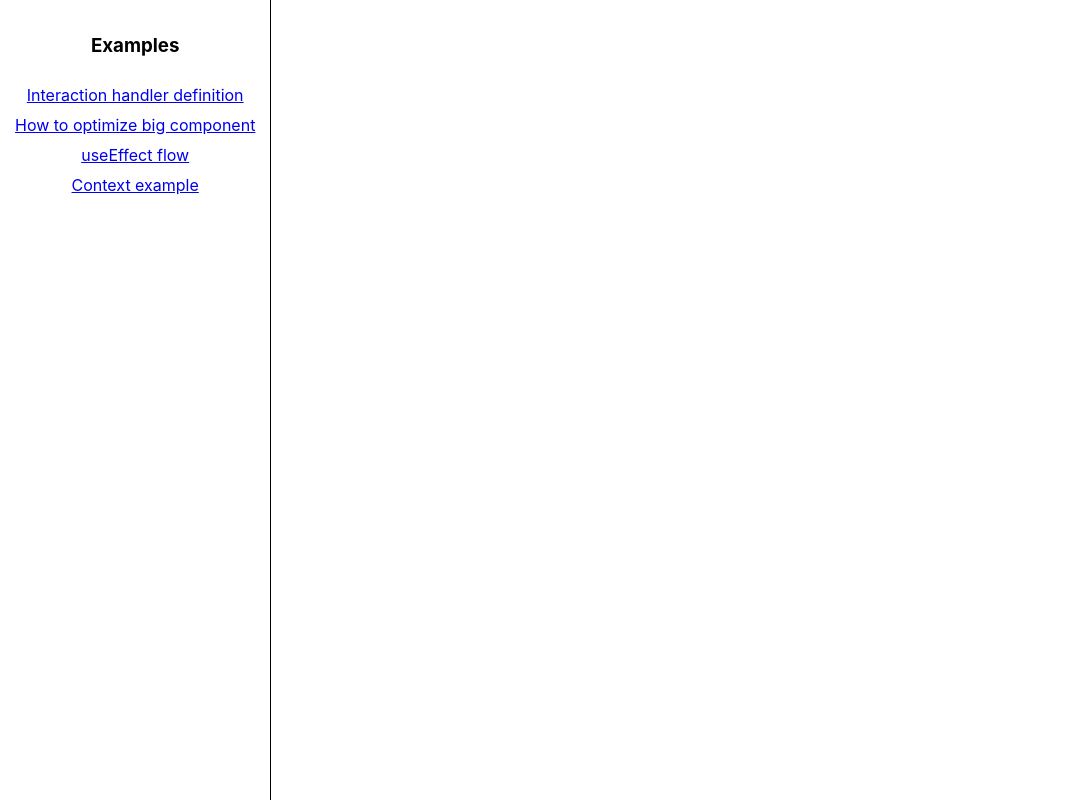
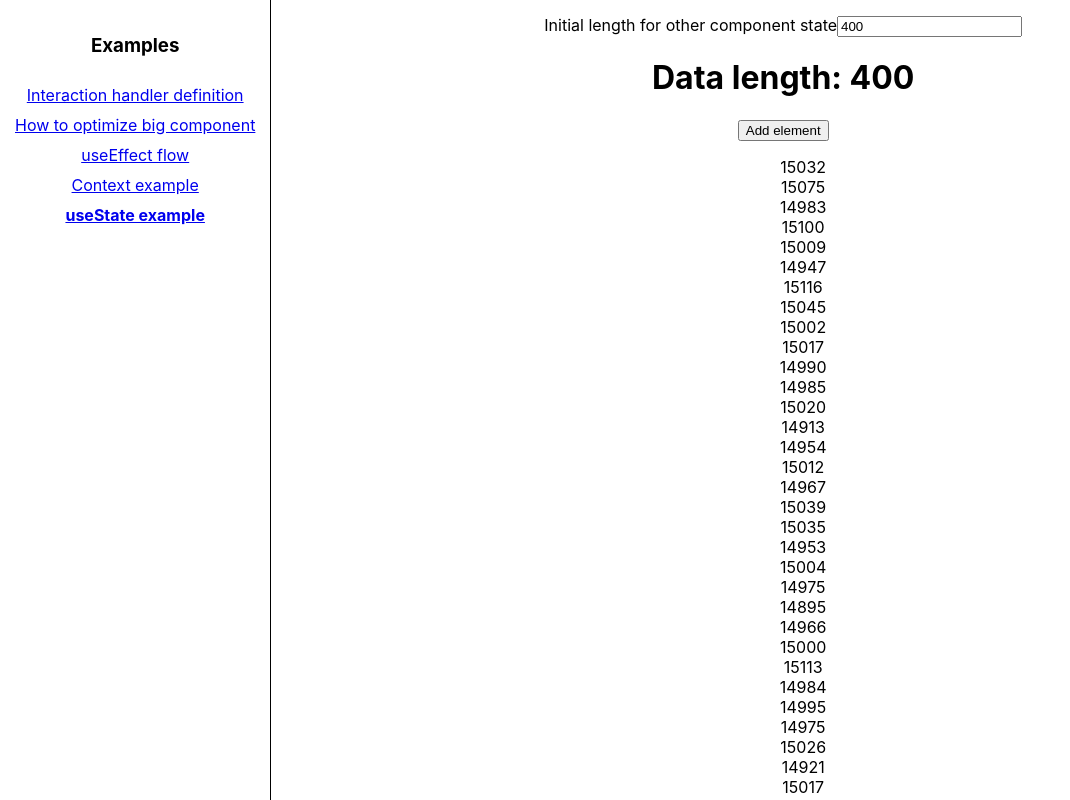
Before and after one commit to Selleo/react_devpath_examples, a React (Create React App) app: page /basics/useStateExample in a window 1280 px wide. Shown: the whole page, without its empty margins (0-1070 px from the left). Built offline with nearby package versions, Linux system fonts and the light colour scheme.

Commit message:
Add example with expensive initialState

```diff
--- a/src/App.js
+++ b/src/App.js
@@ -6,7 +6,7 @@ import {
   HandlerMethods,
   OptimizationRouter,
   UseEffect2,
-  UseEffectFlow,
+  UseEffectFlow, UseStateExample,
 } from "./pages/Basic";
 
 function App() {
@@ -20,6 +20,7 @@ function App() {
         </NavLink>
         <NavLink to="/basics/useEffect">useEffect flow</NavLink>
         <NavLink to="/basics/contextExample">Context example</NavLink>
+        <NavLink to="/basics/useStateExample">useState example</NavLink>
       </nav>
       <div className="example">
         <Routes>
@@ -31,6 +32,7 @@ function App() {
           <Route path="/basics/useEffect" element={<UseEffectFlow />} />
           <Route path="/basics/useEffect2" element={<UseEffect2 />} />
           <Route path="/basics/contextExample" element={<ContextExample />} />
+          <Route path="/basics/useStateExample" element={<UseStateExample />} />
         </Routes>
       </div>
     </div>
--- a/src/pages/Basic/BigListOptimizationExample/OptimizationRouter.js
+++ b/src/pages/Basic/BigListOptimizationExample/OptimizationRouter.js
@@ -11,7 +11,7 @@ const apps = [
   OptimizedWithContainedListApp,
 ]
 
-function OptimizationRouter() {
+export function OptimizationRouter() {
   const [displayIndex, setIndex] = useState(0);
 
   const toggleDisplay = useCallback(() => {
@@ -31,5 +31,3 @@ function OptimizationRouter() {
     </div>
   );
 }
-
-export default OptimizationRouter;
--- /dev/null
+++ b/src/pages/Basic/UseStateExample/ComponentWithExpensiveState.js
@@ -0,0 +1,60 @@
+import { memo, useEffect, useState } from "react";
+
+const Button = ({ onClickHandler, children }) => {
+  console.log("Button rerender");
+  return <button onClick={onClickHandler}>{children}</button>;
+};
+const MemoizedButton = memo(Button);
+
+export function ComponentWithExpensiveState({ initialLength }) {
+  // useState optimization #1
+  const [data, setData] = useState(
+    Array.from({ length: initialLength }, () => {
+      const val = Math.round(
+        Array.from(Array(30_000))
+          .map(() => Math.random())
+          .reduce((acc, val) => {
+            acc += val;
+            return acc;
+          }, 0)
+      );
+      return { val, id: `${val}-${Math.random()}` };
+    })
+  );
+
+  useEffect(() => {
+    console.log("data changed!");
+  }, [data]);
+
+  // handler optimization #2
+  const addNewElement = () => {
+    const val = Math.round(Math.random() * 30_000);
+    setData([{ val, id: `${val}-${Math.random()}` }, ...data]);
+  };
+
+  return (
+    <div>
+      <h1>Data length: {data.length}</h1>
+      <MemoizedButton onClickHandler={addNewElement}>
+        Add element
+      </MemoizedButton>
+      <ul>
+        {data.slice(0, 50).map((item) => (
+          <li style={{ listStyleType: "none" }} key={item.id}>
+            {item.val}
+          </li>
+        ))}
+
+        <li style={{ margin: "10px 0", listStyleType: "none" }}>
+          === {data.length - 100} more items ===
+        </li>
+
+        {data.slice(-51, -1).map((item) => (
+          <li style={{ listStyleType: "none" }} key={item.id}>
+            {item.val}
+          </li>
+        ))}
+      </ul>
+    </div>
+  );
+}
--- /dev/null
+++ b/src/pages/Basic/UseStateExample/UseStateExample.js
@@ -0,0 +1,19 @@
+import { useState } from "react";
+import { ComponentWithExpensiveState } from "./ComponentWithExpensiveState";
+
+export function UseStateExample() {
+  const [length, setLength] = useState(400);
+
+  return (
+    <div>
+      <label htmlFor="length">Initial length for other component state</label>
+      <input
+        name="length"
+        type="number"
+        value={length}
+        onChange={({ target }) => setLength(target.value)}
+      />
+      <ComponentWithExpensiveState initialLength={length} />
+    </div>
+  );
+}
--- /dev/null
+++ b/src/pages/Basic/UseStateExample/index.js
@@ -0,0 +1 @@
+export * from "./UseStateExample";
--- a/src/pages/Basic/index.js
+++ b/src/pages/Basic/index.js
@@ -1,6 +1,5 @@
-import { HandlerMethods } from "./HandlerMethods";
-import { ContextExample } from "./ContextExample";
-import OptimizationRouter from "./BigListOptimizationExample/OptimizationRouter";
-import { UseEffectFlow, UseEffect2 } from "./UseEffectFlow";
-
-export { HandlerMethods, OptimizationRouter, UseEffectFlow, UseEffect2, ContextExample };
+export * from "./HandlerMethods";
+export * from "./ContextExample";
+export * from "./BigListOptimizationExample/OptimizationRouter";
+export * from "./UseEffectFlow";
+export * from "./UseStateExample";
```
